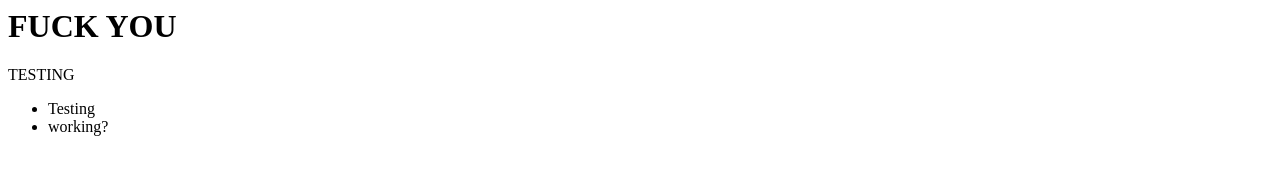
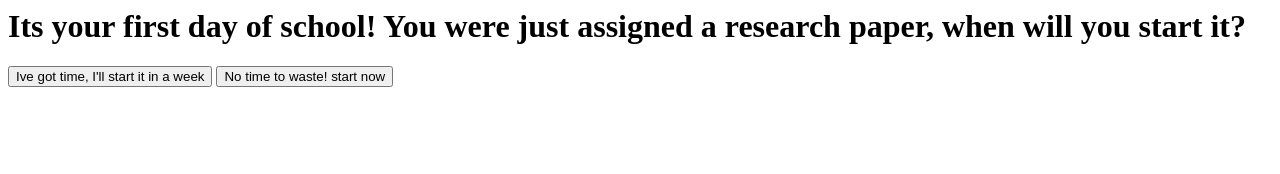
Before and after one commit to Coffroth/CollegeBound, a plain HTML site: page Scenario_1.html in a window 1280 px wide. Drawn offline with Linux system fonts and the light colour scheme.

Commit message:
this is driving me insane

```diff
--- a/Scenario_1.html
+++ b/Scenario_1.html
@@ -1,15 +1,13 @@
 <html>
 
-<body>
-  <div id="startPage">
-<h1> FUCK YOU </h1>
-<p> TESTING </p>
+  <div id="Scenario_1">
+<h1> Its your first day of school! You were just assigned a research paper, when will you start it?</h1>
+  </div>
+  <div>
+
+  </div>
+  <button type="button" Id="Butt1"> Ive got time, I'll start it in a week</button>
+  <button type="button" Id="Butt2">No time to waste! start now</button>
   </div>
 
-</body>
-
-</html><ul>
-      <li>Testing </li>
-      <li>working?</li>
-
-    </ul>
+</html>
--- a/scripts.js
+++ b/scripts.js
@@ -41,7 +41,7 @@ function Scenario(ScenarioName, pageURL ) {
   }
 }
 
-BeginGameScenario = new Scenario("College Bound 1", "GameStartTest.html");
+BeginGameScenario = new Scenario("College Bound 1", "Scenario_1.html");
 
 
 
```
Also changed, not shown: GameStartTest.html (+10 -3 lines), index.html (+0 -5 lines).
